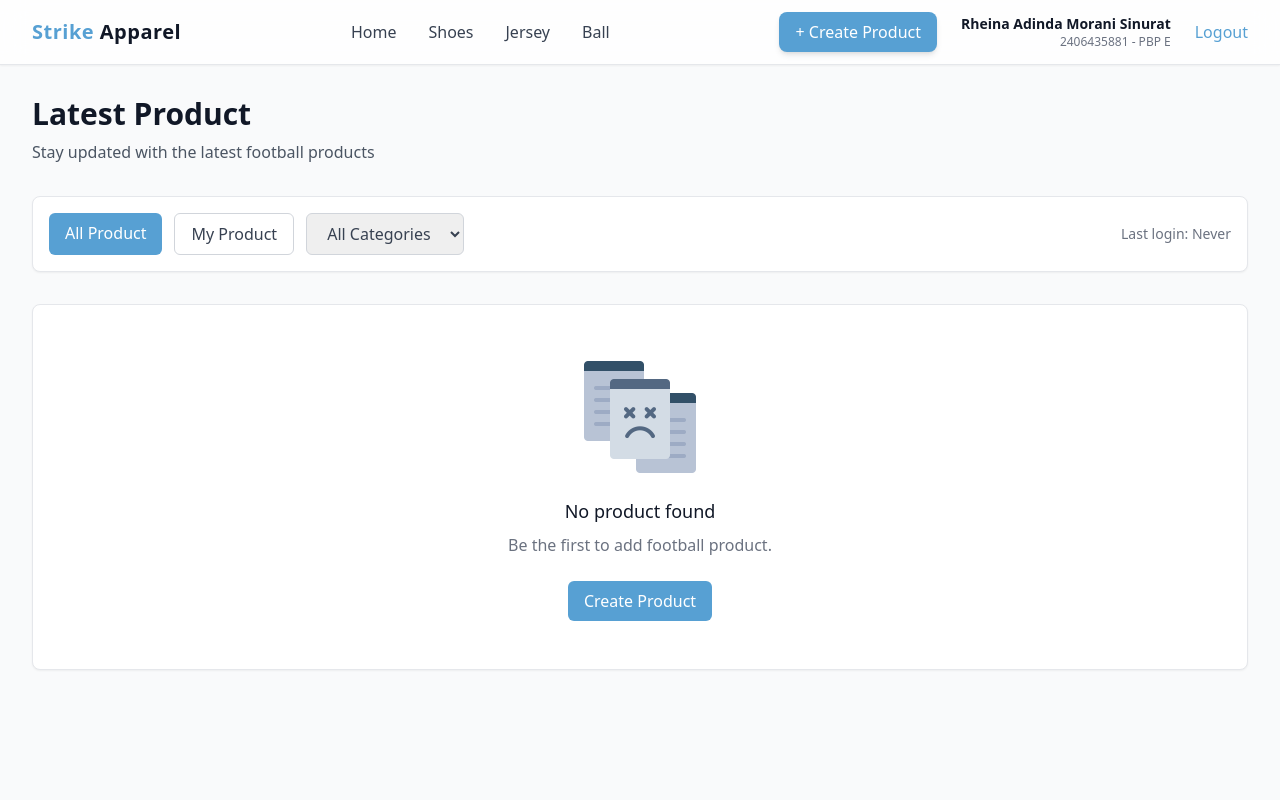
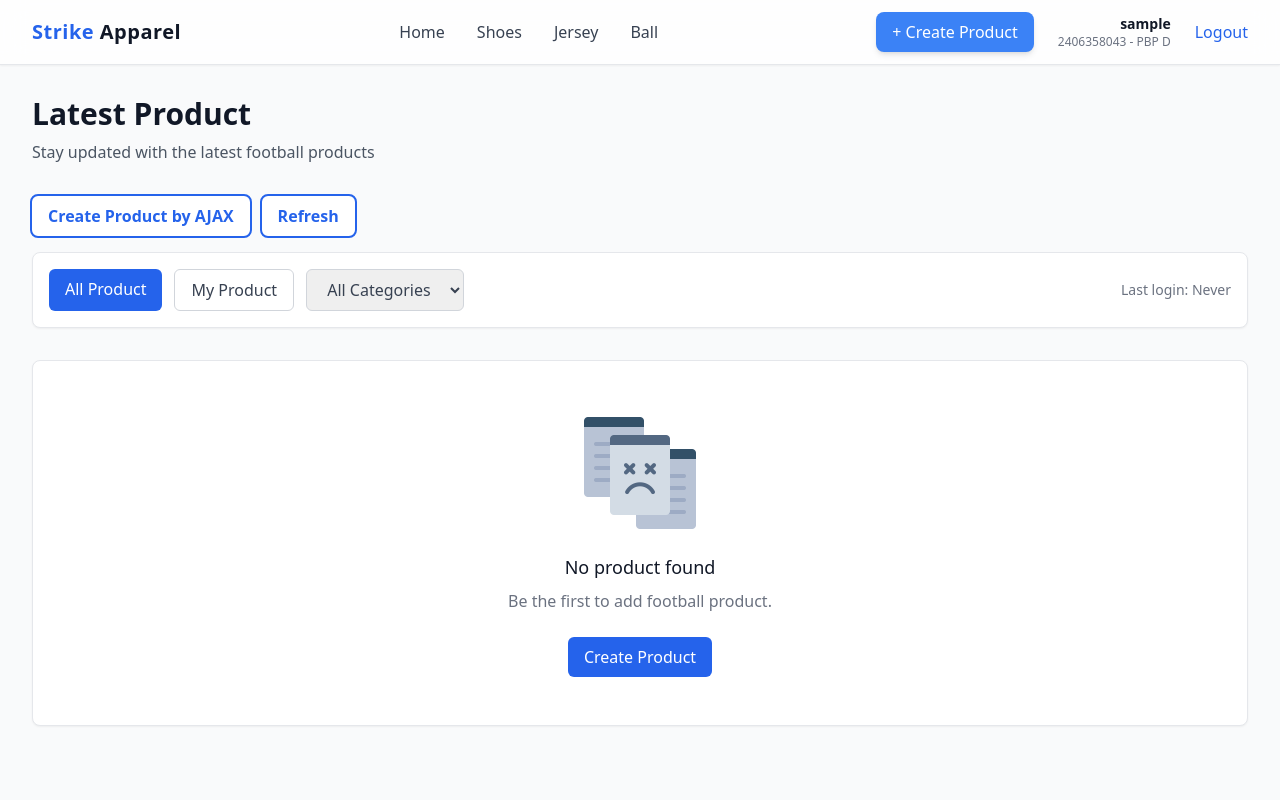
Before and after one commit to rheinaadinda/strike-apparel, a Django app: page / in a window 1280 px wide. Run offline with Django 5.2, Linux system fonts and the light colour scheme; the visitor is signed in with stand-in values (Sample User, id 1); data that the repository does not hold is empty; some libraries are stand-ins or nearby versions.

Commit message:
Bug fix tugas 6

```diff
--- a/main/templates/create_product.html
+++ b/main/templates/create_product.html
@@ -4,7 +4,7 @@
 {% endblock meta %}
 
 {% block content %}
-<div class="bg-[#E1EEF2] w-full min-h-screen">
+<div class="bg-blue-50 w-full min-h-screen">
   <div class="max-w-3xl mx-auto px-4 sm:px-6 lg:px-8 py-8">
 
     <!-- Back Navigation -->
@@ -44,7 +44,7 @@
           <a href="{% url 'main:show_main' %}" class="order-2 sm:order-1 px-6 py-3 border border-gray-300 text-gray-700 rounded-md font-medium hover:bg-gray-50 transition-colors text-center">
             Cancel
           </a>
-          <button type="submit" class="order-1 sm:order-2 flex-1 bg-[#57A0D3] text-white px-6 py-3 rounded-md font-medium hover:bg-[#57A0D3] transition-colors">
+          <button type="submit" class="order-1 sm:order-2 flex-1 bg-blue-600 text-white px-6 py-3 rounded-md font-medium hover:bg-blue-700 transition-colors">
             Publish Product
           </button>
         </div>
--- a/main/templates/main.html
+++ b/main/templates/main.html
@@ -7,6 +7,8 @@
 
 {% block content %}
 {% include 'navbar.html' %}
+{% include 'toast.html' %}
+
 <div class="bg-gray-50 w-full pt-16 min-h-screen">
   <div class="max-w-7xl mx-auto px-4 sm:px-6 lg:px-8 py-8">
 
@@ -16,21 +18,35 @@
       <p class="text-gray-600">Stay updated with the latest football products</p>
     </div>
 
+    <!-- Buttons Container -->
+    <div class="flex gap-3 mb-4">
+        <!-- Create Product -->
+        <button onclick="showModal()"
+            class="inline-flex items-center px-4 py-2 bg-white text-blue-600 font-semibold outline outline-2 outline-blue-600 rounded-md hover:bg-blue-600 hover:text-white transition-colors">
+            Create Product by AJAX
+        </button>
+
+        <!-- Refresh Button -->
+        <button onclick="refreshProducts()"
+            class="inline-flex items-center px-4 py-2 bg-white text-blue-600 font-semibold outline outline-2 outline-blue-600 rounded-md hover:bg-blue-600 hover:text-white transition-colors">
+            Refresh
+        </button>
+    </div>
+
+
     <!-- Filter Section -->
     <div class="flex flex-col sm:flex-row sm:items-center sm:justify-between mb-8 bg-white rounded-lg border border-gray-200 p-4 shadow-sm">
       <div class="flex flex-wrap gap-3 mb-4 sm:mb-0">
 
         <!-- All Product -->
-        <a
-          href="?filter=all{% if request.GET.category %}&category={{ request.GET.category }}{% endif %}"
-          class="{% if request.GET.filter == 'all' or not request.GET.filter %} bg-[#57A0D3] text-white {% else %}bg-white text-gray-700 border border-gray-300{% endif %} px-4 py-2 rounded-md font-medium transition-colors hover:bg-[#57A0D3] hover:text-white">
+        <a href="?filter=all{% if request.GET.category %}&category={{ request.GET.category }}{% endif %}"
+           class="{% if request.GET.filter == 'all' or not request.GET.filter  %} bg-blue-600 text-white {% else %}bg-white text-gray-700 border border-gray-300{% endif %} px-4 py-2 rounded-md font-medium transition-colors hover:bg-blue-600 hover:text-white">
           All Product
         </a>
 
         <!-- My Product -->
-        <a
-          href="?filter=my{% if request.GET.category %}&category={{ request.GET.category }}{% endif %}"
-          class="{% if request.GET.filter == 'my' %} bg-[#57A0D3] text-white {% else %}bg-white text-gray-700 border border-gray-300{% endif %} px-4 py-2 rounded-md font-medium transition-colors hover:bg-[#57A0D3] hover:text-white">
+        <a href="?filter=my{% if request.GET.category %}&category={{ request.GET.category }}{% endif %}"
+           class="{% if request.GET.filter == 'my' %} bg-blue-600 text-white {% else %}bg-white text-gray-700 border border-gray-300{% endif %} px-4 py-2 rounded-md font-medium transition-colors hover:bg-blue-600 hover:text-white">
           My Product
         </a>
 
@@ -39,10 +55,7 @@
           {% if request.GET.filter %}
             <input type="hidden" name="filter" value="{{ request.GET.filter }}">
           {% endif %}
-          <select
-            name="category"
-            onchange="this.form.submit()"
-            class="px-4 py-2 border border-gray-300 rounded-md text-gray-700 focus:outline-none focus:ring-2 focus:ring-[#57A0D3] focus:border-[#57A0D3]">
+          <select name="category" onchange="this.form.submit()" class="px-4 py-2 border border-gray-300 rounded-md text-gray-700 focus:outline-none focus:ring-2 focus:ring-blue-500 focus:border-blue-500">
             <option value="">All Categories</option>
             <option value="jersey" {% if request.GET.category == 'jersey' %}selected{% endif %}>Jersey</option>
             <option value="ball" {% if request.GET.category == 'ball' %}selected{% endif %}>Bola</option>
@@ -59,24 +72,22 @@
     </div>
 
     <!-- Product Grid -->
-    {% if not product_list %}
-      <div class="bg-white rounded-lg border border-gray-200 p-12 text-center shadow-sm">
+    <div id="productGrid" class="grid grid-cols-1 md:grid-cols-2 lg:grid-cols-3 gap-6">
+      {% for product in product_list %}
+        {% include 'card_product.html' with product=product %}
+      {% empty %}
+        <div class="col-span-full bg-white rounded-lg border border-gray-200 p-12 text-center shadow-sm">
           <div class="w-32 h-32 mx-auto mb-4">
             <img src="{% static 'image/no-product.png' %}" alt="No product available" class="w-full h-full object-contain">
           </div>
           <h3 class="text-lg font-medium text-gray-900 mb-2">No product found</h3>
           <p class="text-gray-500 mb-6">Be the first to add football product.</p>
-        <a href="{% url 'main:create_product' %}" class="inline-flex items-center px-4 py-2 bg-[#57A0D3] text-white rounded-md hover:bg-[#57A0D3] transition-colors">
+          <button onclick="showModal()" class="inline-flex items-center px-4 py-2 bg-blue-600 text-white rounded-md hover:bg-blue-700 transition-colors">
             Create Product
-        </a>
+          </button>
         </div>
-    {% else %}
-      <div class="grid grid-cols-1 md:grid-cols-2 lg:grid-cols-3 gap-6">
-        {% for product in product_list %}
-          {% include 'card_product.html' with product=product %}
       {% endfor %}
     </div>
-    {% endif %}
   </div>
 </div>
 
@@ -119,12 +130,12 @@
           <input type="url" id="thumbnail" name="thumbnail" class="mt-1 w-full border border-gray-300 rounded-md px-3 py-2">
         </div>
         <div class="flex items-center mb-4">
-          <input id="is_featured" name="is_featured" type="checkbox" class="w-4 h-4 text-[#57A0D3] border-gray-300 rounded">
+          <input id="is_featured" name="is_featured" type="checkbox" class="w-4 h-4 text-blue-600 border-gray-300 rounded">
           <label for="is_featured" class="ml-2 text-sm font-medium text-gray-900">Featured</label>
         </div>
         <div class="flex justify-end gap-3 border-t pt-4">
           <button type="button" class="px-4 py-2 border rounded-md text-gray-700 hover:bg-gray-50" onclick="hideModal()">Cancel</button>
-          <button type="submit" class="bg-[#57A0D3] text-white px-4 py-2 rounded-md hover:bg-[#57A0D3]/90">Publish</button>
+          <button type="submit" class="bg-blue-600 text-white px-4 py-2 rounded-md hover:bg-blue-700">Publish</button>
         </div>
       </form>
     </div>
@@ -156,7 +167,7 @@
 function showToast(title, message, type) {
     const toastContainer = document.getElementById('toast-container');
     const toast = document.createElement('div');
-    toast.className = `p-4 rounded shadow ${type === 'success' ? 'bg-[#57A0D3] text-white' : 'bg-red-500 text-white'}`;
+    toast.className = `p-4 rounded shadow ${type === 'success' ? 'bg-green-500 text-white' : 'bg-red-500 text-white'}`;
     toast.innerHTML = `<strong>${title}</strong><p>${message}</p>`;
     toastContainer.appendChild(toast);
     setTimeout(() => toast.remove(), 3000);
--- a/main/templates/navbar.html
+++ b/main/templates/navbar.html
@@ -5,22 +5,22 @@
       <!-- Logo -->
       <div class="flex items-center">
         <h1 class="text-xl font-bold text-gray-900 tracking-wide">
-          <span class="text-[#57A0D3]">Strike</span> Apparel
+          <span class="text-blue-600">Strike</span> Apparel
         </h1>
       </div>
 
       <!-- Center Navigation (Kategori) -->
       <div class="hidden md:flex items-center space-x-8">
-        <a href="/" class="text-gray-700 hover:text-[#57A0D3] font-medium transition-colors">Home</a>
-        <a href="/?category=shoes" class="text-gray-700 hover:text-[#57A0D3] font-medium transition-colors">Shoes</a>
-        <a href="/?category=jersey" class="text-gray-700 hover:text-[#57A0D3] font-medium transition-colors">Jersey</a>
-        <a href="/?category=ball" class="text-gray-700 hover:text-[#57A0D3] font-medium transition-colors">Ball</a>
+        <a href="/" class="text-gray-700 hover:text-blue-600 font-medium transition-colors">Home</a>
+        <a href="/?category=shoes" class="text-gray-700 hover:text-blue-600 font-medium transition-colors">Shoes</a>
+        <a href="/?category=jersey" class="text-gray-700 hover:text-blue-600 font-medium transition-colors">Jersey</a>
+        <a href="/?category=ball" class="text-gray-700 hover:text-blue-600 font-medium transition-colors">Ball</a>
       </div>
 
       <!-- User Section -->
       <div class="hidden md:flex items-center space-x-6">
         <a href="{% url 'main:create_product' %}"
-           class="bg-[#57A0D3] hover:bg-[#57A0D3] text-white px-4 py-2 rounded-lg font-medium shadow-md transition-colors">
+           class="bg-blue-500 hover:bg-blue-600 text-white px-4 py-2 rounded-lg font-medium shadow-md transition-colors">
           + Create Product
         </a>
 
@@ -29,14 +29,14 @@
             <div class="text-sm font-semibold text-gray-900">{{ name|default:user.username }}</div>
             <div class="text-xs text-gray-500">{{ npm|default:"Student" }} - {{ class|default:"Class" }}</div>
           </div>
-          <a href="{% url 'main:logout' %}" class="text-[#57A0D3] hover:text-[#57A0D3] font-medium transition-colors">
+          <a href="{% url 'main:logout' %}" class="text-blue-600 hover:text-blue-700 font-medium transition-colors">
             Logout
           </a>
         {% else %}
           <a href="{% url 'main:login' %}" class="text-gray-700 hover:text-gray-900 font-medium transition-colors">
             Login
           </a>
-          <a href="{% url 'main:register' %}" class="bg-[#57A0D3] hover:bg-[#57A0D3] text-white px-4 py-2 rounded-xl font-medium shadow-md transition-colors">
+          <a href="{% url 'main:register' %}" class="bg-blue-500 hover:bg-blue-600 text-white px-4 py-2 rounded-xl font-medium shadow-md transition-colors">
             Register
           </a>
         {% endif %}
--- a/main/views.py
+++ b/main/views.py
@@ -1,12 +1,11 @@
+
 from django.shortcuts import render, redirect, get_object_or_404
 from main.forms import ProductForm
 from main.models import Product
 from django.http import HttpResponse, JsonResponse
 from django.core import serializers
-from django.contrib.auth.forms import UserCreationForm
+from django.contrib.auth.forms import UserCreationForm, AuthenticationForm
 from django.contrib import messages
-from django.contrib.auth.forms import UserCreationForm, AuthenticationForm
-from django.contrib.auth import authenticate, login
 from django.contrib.auth import authenticate, login, logout
 from django.contrib.auth.decorators import login_required
 import datetime
@@ -15,53 +14,6 @@
 from django.views.decorators.csrf import csrf_exempt
 from django.views.decorators.http import require_POST
 from django.template.loader import render_to_string
-
-def delete_product(request, id):
-    product = get_object_or_404(Product, pk=id)
-    product.delete()
-    return HttpResponseRedirect(reverse('main:show_main'))
-
-def edit_product(request, id):
-    product = get_object_or_404(Product, pk=id)
-    form = ProductForm(request.POST or None, instance=product)
-    if form.is_valid() and request.method == 'POST':
-        form.save()
-        return redirect('main:show_main')
-
-def logout_user(request):
-    logout(request)
-    response = HttpResponseRedirect(reverse('main:login'))
-    response.delete_cookie('last_login')
-    return response
-
-# Create your views here.
-def login_user(request):
-   if request.method == 'POST':
-      form = AuthenticationForm(data=request.POST)
-
-      if form.is_valid():
-            user = form.get_user()
-            login(request, user)
-            response = HttpResponseRedirect(reverse("main:show_main"))
-            response.set_cookie('last_login', str(datetime.datetime.now()))
-            return response
-
-   else:
-      form = AuthenticationForm(request)
-   context = {'form': form}
-   return render(request, 'login.html', context)
-
-def register(request):
-    form = UserCreationForm()
-
-    if request.method == "POST":
-        form = UserCreationForm(request.POST)
-        if form.is_valid():
-            form.save()
-            messages.success(request, 'Your account has been successfully created!')
-            return redirect('main:login')
-    context = {'form':form}
-    return render(request, 'register.html', context)
 
 @login_required(login_url='/login')
 def show_main(request):
@@ -79,12 +31,11 @@
         product_list = product_list.filter(category__iexact=category)
 
     context = {
-        'app' : 'Strike Apparel',
-        'name': 'Rheina Adinda Morani Sinurat',
-        'npm' : '2406435881',
-        'class': 'PBP E',
+        'npm' : '2406358043',
+        'name': request.user.username,
+        'class': 'PBP D',
         'product_list': product_list,
-        'last_login' : request.COOKIES.get('last_login', 'Never')
+        'last_login': request.COOKIES.get('last_login', 'Never'),
     }
 
     return render(request, "main.html", context)
--- a/static/js/toast.js
+++ b/static/js/toast.js
@@ -7,22 +7,19 @@
     if (!toast) return;
 
     // reset semua style
-    toast.className = 'fixed bottom-8 right-8 z-50 w-80 p-4 px-6 rounded-xl backdrop-blur-md bg-white/80 border border-white/30 shadow-lg flex items-start gap-4 opacity-0 pointer-events-none transform translate-y-12 transition-all duration-300 ease-in-out';
+    toast.className = 'fixed bottom-8 right-8 z-50 w-80 p-4 px-6 rounded-xl backdrop-blur-md bg-white/70 border border-white/30 shadow-lg flex items-start gap-4 opacity-0 pointer-events-none transform translate-y-12 transition-all duration-300 ease-in-out';
     toastIcon.textContent = '';
 
-    // type styling & icon (ubah ke tema biru)
+    // type styling & icon
     if (type === 'success') {
-        toast.classList.add('border-[#57A0D3]', 'text-[#3579aa]');
+        toast.classList.add('border-green-400', 'text-green-700');
         toastIcon.textContent = '✔️';
     } else if (type === 'error') {
         toast.classList.add('border-red-400', 'text-red-700');
         toastIcon.textContent = '❌';
-    } else if (type === 'info') {
-        toast.classList.add('border-[#57A0D3]', 'text-[#57A0D3]');
-        toastIcon.textContent = 'ℹ️';
     } else {
         toast.classList.add('border-gray-300', 'text-gray-800');
-        toastIcon.textContent = '💬';
+        toastIcon.textContent = 'ℹ️';
     }
 
     toastTitle.textContent = title;
--- a/templates/base.html
+++ b/templates/base.html
@@ -9,6 +9,8 @@
     <link rel="stylesheet" href="{% static 'css/global.css' %}"/>
   </head>
   <body>
-    {% block content %} {% endblock content %}
+    {% block content %} {% endblock %}
+    {% include 'toast.html' %}
+    {% include 'modal.html' %}
   </body>
 </html>
--- a/templates/edit_product.html
+++ b/templates/edit_product.html
@@ -46,7 +46,7 @@
           <a href="{% url 'main:show_main' %}" class="order-2 sm:order-1 px-6 py-3 border border-gray-300 text-gray-700 rounded-md font-medium hover:bg-gray-50 transition-colors text-center">
             Cancel
           </a>
-          <button type="submit" class="order-1 sm:order-2 flex-1 bg-[#57A0D3] text-white px-6 py-3 rounded-md font-medium hover:bg-[#3b85bb] transition-colors">
+          <button type="submit" class="order-1 sm:order-2 flex-1 bg-blue-600 text-white px-6 py-3 rounded-md font-medium hover:bg-blue-700 transition-colors">
             Update Product
           </button>
         </div>
--- a/templates/modal.html
+++ b/templates/modal.html
@@ -9,7 +9,7 @@
           Add New Product
         </h3>
         <p class="text-sm text-gray-600 mt-1">
-          Share your amazing product with Dribble Zone
+          Share your amazing product with Strike Apparel
         </p>
       </div>
       <button type="button"
```
Also changed, not shown: main/templates/card_product.html (+4 -4 lines), main/templates/login.html (+9 -9 lines), main/templates/product_detail.html (+6 -6 lines), main/templates/register.html (+10 -8 lines), main/urls.py (+3 -6 lines), README.md. Lines whose indentation alone changed are shown as unchanged.
